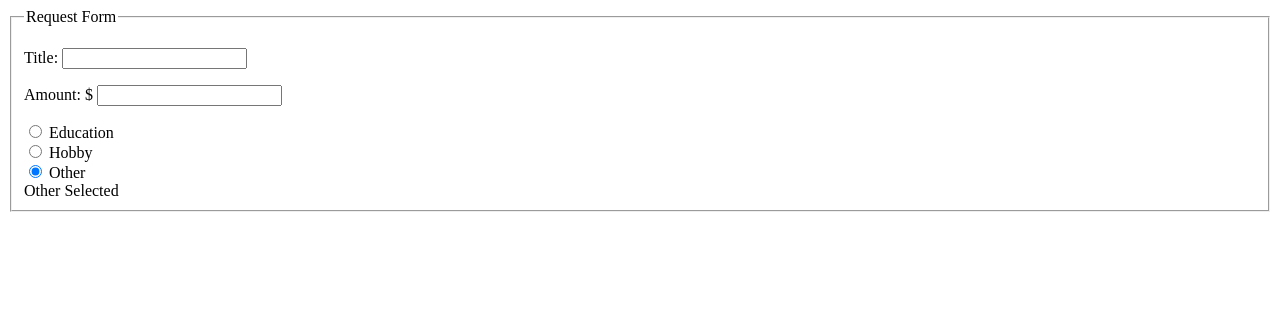
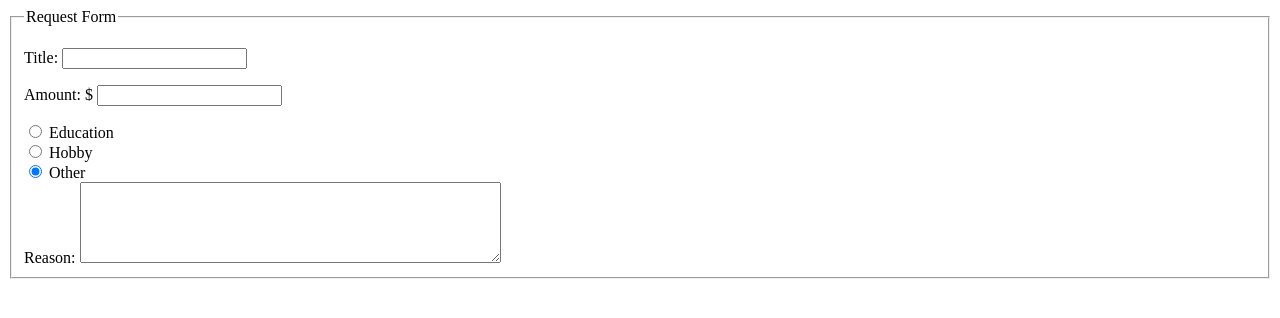
Before and after one commit to rshvkumar/rshvkumar.github.io, a plain HTML site: page form.html in a window 1280 px wide. Both pictures are taken after a click on the radio button "Other". Drawn offline with Linux system fonts and the light colour scheme.

Commit message:
Update form.html

```diff
--- a/form.html
+++ b/form.html
@@ -53,11 +53,14 @@
                 <input type="number" name="txtOtherFunds" id="txtOtherFunds">
             </div>
             <div id="Hobby box" style="display:none">
-                <label for="Remaining Balance">Remaining Balance</label><br>
+                <label for="Remaining Balance">Remaining Balance</label><br><br>
                 <label for="Reason">Reason: </label>
                 <textarea name="txtHobbyReason" id="txtHobbyReason" rows="5" cols="50"></textarea>
             </div>
-            <div id="Other box" style="display:none">Other Selected</div>
+            <div id="Other box" style="display:none">
+                <label for="Reason">Reason: </label>
+                <textarea name="txtOtherReason" id="txtOtherReason" rows="5" cols="50"></textarea>
+            </div>
         </form>
     </fieldset>
 </body>
```
